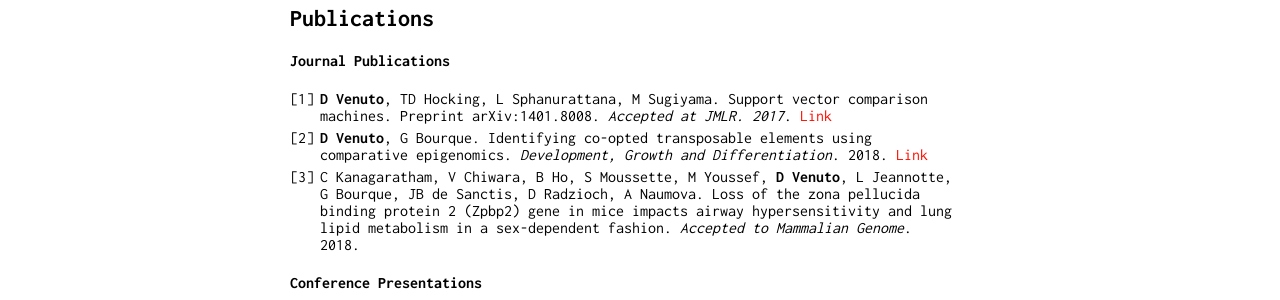
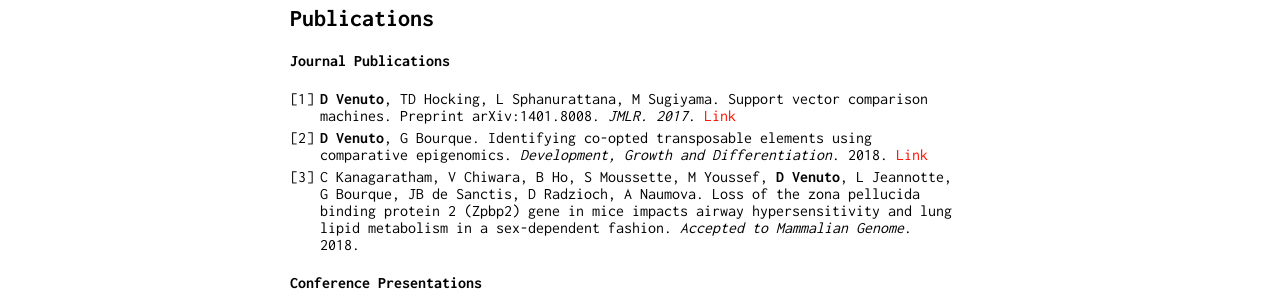
Before and after one commit to dvVenuto/dvvenuto.github.io, a Jekyll site: the page built from index.md, in a window 1280 px wide. Shown: the part 409-709 px from the top of the page. Built offline with Jekyll 4.4.1, drawn with Linux system fonts in a browser that asks for light colours; our own code applies the rules of GitHub Pages for plain Markdown files.

Commit message:
Update index.md

```diff
--- a/index.md
+++ b/index.md
@@ -18,7 +18,7 @@ Convex optimization problems for kernel machines and convolutional neural networ
 
 #### Journal Publications
 
-1. **D Venuto**, TD Hocking, L Sphanurattana, M Sugiyama. Support vector comparison machines. Preprint arXiv:1401.8008. *Accepted at JMLR. 2017*. [Link](https://arxiv.org/pdf/1401.8008.pdf)
+1. **D Venuto**, TD Hocking, L Sphanurattana, M Sugiyama. Support vector comparison machines. Preprint arXiv:1401.8008. *JMLR. 2017*. [Link](https://arxiv.org/pdf/1401.8008.pdf)
 2. **D Venuto**, G Bourque. Identifying co-opted transposable elements using comparative epigenomics. *Development, Growth and Differentiation*. 2018. [Link](http://onlinelibrary.wiley.com/doi/10.1111/dgd.12423/abstract)
 3. C Kanagaratham, V Chiwara, B Ho, S Moussette, M Youssef, **D Venuto**, L Jeannotte, G Bourque, JB de Sanctis, D Radzioch, A Naumova. Loss of the zona pellucida binding protein 2 (Zpbp2) gene in mice impacts airway hypersensitivity and lung lipid metabolism in a sex-dependent fashion. *Accepted to Mammalian Genome*. 2018.
 
```
